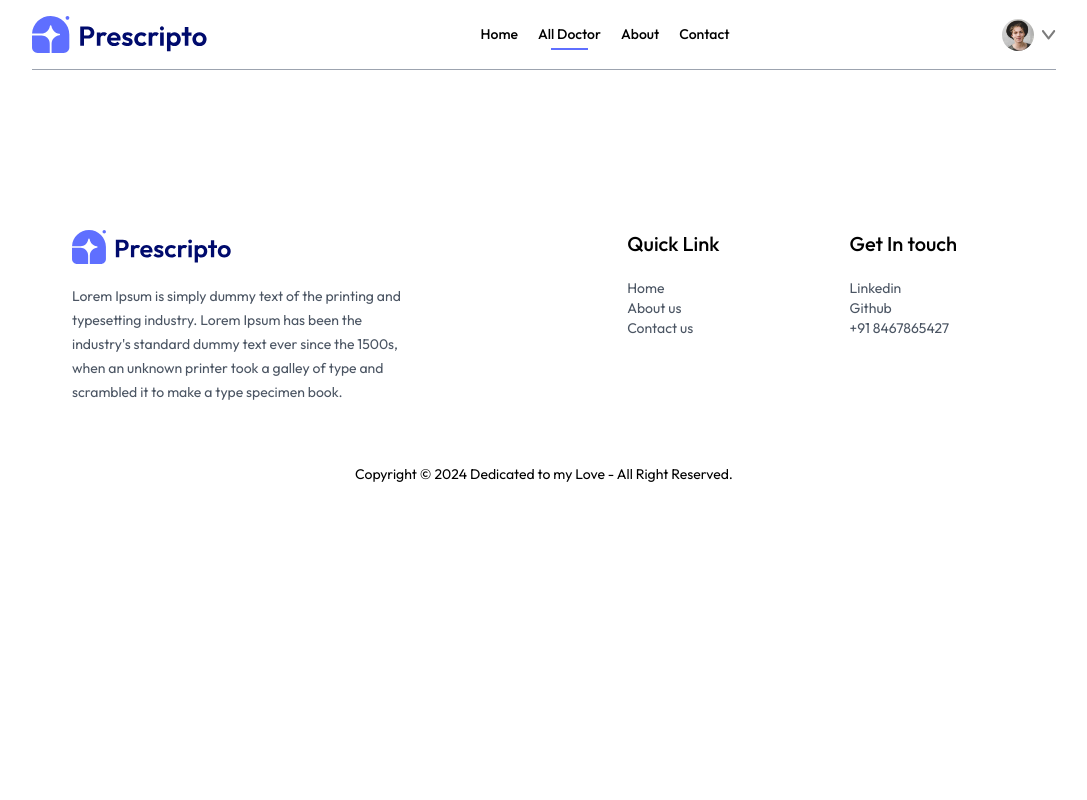
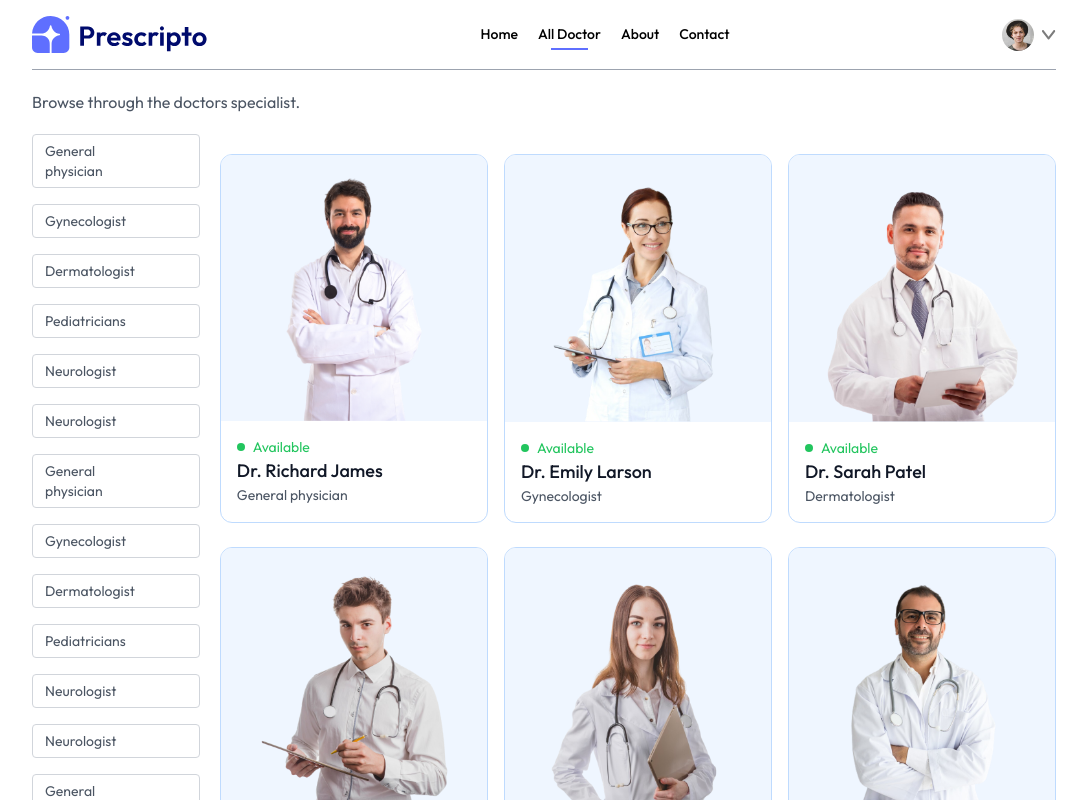
Before and after one commit to fThAbhishek-Pandey/DoctorG, a React (Vite) app: page /doctors in a window 1280 px wide. Shown: the top 800 px of the page, without its empty margins (96-1183 px from the left). Built offline with nearby package versions, Linux system fonts and the light colour scheme.

Commit message:
doctors pages added

```diff
--- a/src/App.jsx
+++ b/src/App.jsx
@@ -4,6 +4,7 @@
 import Login from "./pages/Login";
 import About from "./pages/About";
 import Doctor from "./pages/Doctor";
+import Alldoctors from "./pages/AllDoctors";
 import Contact from "./pages/Contact";
 import MyApointment from "./pages/MyApointment";
 import MyProfile from "./pages/MyProfile";
@@ -18,7 +19,8 @@
         <Route path="/" element={<Home/>}/>
         <Route path="/login" element={<Login/>}/>
         <Route path="/about" element={<About/>}/>
-        <Route path="/doctos" element={<Doctor/>}/>
+        <Route path="/doctors" element={<Alldoctors/>}/>
+        <Route path="/doctors/:speciality" element={<Doctor/>}/>
         <Route path="/contact" element={<Contact/>}/>
         <Route path="/my-appointment" element={<MyApointment/>}/>
         <Route path="/my-profile" element={<MyProfile/>}/>
--- /dev/null
+++ b/src/components/Doctors/FilteredDocter.jsx
@@ -0,0 +1,26 @@
+import React from 'react'
+
+const FilteredDocter = ({doctors}) => {
+  return (
+    <div className='w-full grid grid-cols-auto gap-4 pt-5 gap-y-6 px-3 sm:px-0' >
+          {
+            doctors.map((item,idx)=>(
+              <div className='border border-blue-200 rounded-xl overflow-hidden cursor-pointer hover:translate-y-[-10px] transition-all duration-500' key={"fth02"+idx}>
+                  <img onClick={()=>(Navigate(`/appointment/${item._id}`))} className='bg-blue-50' src={item.image} alt={item.name} />
+                  <div className='p-4'>
+                      <div className='flex items-center text-sm gap-2 text-center text-green-500'>
+                          <p className='w-2 h-2 bg-green-500 rounded-full'></p>
+                          <p >Available</p>
+                      </div>
+                      <div>
+                          <p className='text-gray-900 text-lg font-medium '>{item.name}</p>
+                          <p className='text-gray-600 text-sm' >{item.speciality}</p>
+                      </div>
+                  </div>
+              </div>
+          ))}
+        </div>
+  )
+}
+
+export default FilteredDocter
--- /dev/null
+++ b/src/components/Doctors/NoDoctoter.jsx
@@ -0,0 +1,9 @@
+import React from 'react'
+
+const NoDoctoter = () => {
+  return (
+    <div>NoDoctoter</div>
+  )
+}
+
+export default NoDoctoter
--- /dev/null
+++ b/src/components/Doctors/specialist.jsx
@@ -0,0 +1,19 @@
+import React, {useContext} from 'react'
+import { AppContext } from '../../context/AppContext'
+import { useNavigate } from 'react-router-dom';
+const Specialist = ({specialist}) => {
+    const {doctors} = useContext(AppContext);
+    const navigate = useNavigate();
+    console.log(doctors);
+  return (
+    <div className='flex flex-col gap-4 text-sm text-gray-600'>{
+           doctors.map((item,index)=>{
+            console.log(item)
+              return ( <p onClick={()=> navigate(`/doctors/${item.speciality}`)} className={`w-[94vw] sm:w-auto pl-3 py-1.5 pr-16 border border-gray-300 rounded transition-all cursor-pointer ${item.speciality=== specialist ?"bg-indigo-100 text-black":""}`} key={"fth01"+index}>{item.speciality}</p>)
+            })
+       }
+    </div>
+  )
+}
+
+export default Specialist
--- a/src/components/Header.jsx
+++ b/src/components/home/Header.jsx
@@ -1,6 +1,5 @@
 import React from 'react'
-import { assets } from '../assets/assets'
-
+import { assets } from '../../assets/assets';
 const Header = () => {
   return (
       <div className='flex flex-col md:flex-row flex-wrap bg-primary rounded-lg md:px-10'>
--- a/src/components/SpeciallityMenu.jsx
+++ b/src/components/home/SpeciallityMenu.jsx
@@ -1,5 +1,5 @@
 import React from 'react'
-import { specialityData } from '../assets/assets'
+import { specialityData } from '../../assets/assets'
 import { Link } from 'react-router-dom'
 const SpeciallityMenu = () => {
   return (
--- a/src/components/TopDoctor.jsx
+++ b/src/components/home/TopDoctor.jsx
@@ -1,6 +1,6 @@
 import React, {useContext} from 'react'
 import { useNavigate } from 'react-router-dom'
-import { AppContext } from '../context/AppContext';
+import { AppContext } from '../../context/AppContext';
 
 
 const TopDoctor = () => {
--- a/src/components/banner.jsx
+++ b/src/components/home/banner.jsx
@@ -1,5 +1,5 @@
 import React from 'react'
-import {assets} from '../assets/assets'
+import { assets } from '../../assets/assets';
 import { useNavigate } from 'react-router-dom'
 const Banner = () => {
   const navigate = useNavigate();
--- a/src/components/navbar.jsx
+++ b/src/components/navbar.jsx
@@ -7,7 +7,7 @@
     const [token,setToken] = useState(true);
   return (
     <div className='flex items-center justify-between text-sm py-4 mb-5 border-b border-b-gray-400'>
-        <img className='w-44 cursor-pointer' src={assets.logo} alt="logo" />
+        <img onClick={()=>Navigate('/')} className='w-44 cursor-pointer' src={assets.logo} alt="logo" />
         <ul className='hidden md:flex items-start gap-5 font-medium'>
             <NavLink to='/'>
                 <li className='py-1'>Home</li>
--- /dev/null
+++ b/src/pages/AllDoctors.jsx
@@ -0,0 +1,22 @@
+import React ,{useContext}from 'react'
+import { AppContext } from '../context/AppContext'
+import FilteredDocter from '../components/Doctors/FilteredDocter';
+import Specialist from '../components/Doctors/specialist';
+const AllDoctors = () => {
+  const {doctors} = useContext(AppContext);
+  return (
+    <div>
+      <p className="text-gray-600">Browse through the doctors specialist.</p>
+      <div className="flex flex-col sm:flex-row items-start gap-5 mt-5">
+        <div>
+         <Specialist specialist={"-1"} />
+        </div>
+        <FilteredDocter doctors={doctors} />
+      </div>
+    </div>)
+
+  }
+
+
+
+export default AllDoctors
--- a/src/pages/Doctor.jsx
+++ b/src/pages/Doctor.jsx
@@ -1,9 +1,41 @@
-import React from 'react'
+import React, { useContext, useEffect, useState } from "react";
+import { useParams } from "react-router-dom";
+import { AppContext } from "../context/AppContext";
+import NoDoctoter from "../components/Doctors/NoDoctoter";
+import Specialist from "../components/Doctors/specialist";
+import FilteredDocter from "../components/Doctors/FilteredDocter";
+const Doctor = () => {
+  const { speciality } = useParams();
+  const [filterDoc, setFilterDoc] = useState([]);
+  const { doctors } = useContext(AppContext);
+  const applyFilter = () => {
+    if (speciality) {
+      setFilterDoc(
+        doctors.filter((doctor) => doctor.speciality === speciality)
+      );
+      console.log(filterDoc);
+    } else setFilterDoc(doctors);
+  };
+  useEffect(() => {
+    applyFilter();
+  }, [doctors, speciality]);
+  return (
+    <>
+      {filterDoc.length == 0 ? (
+        <NoDoctoter />
+      ) : (
+        <div>
+          <p className="text-gray-600">Browse through the doctors specialist.</p>
+          <div className="flex flex-col sm:flex-row items-start gap-5 mt-5">
+            <div>
+              <Specialist specialist={speciality} />
+            </div>
+            <FilteredDocter doctors={filterDoc} />
+          </div>
+        </div>
+      )}
+    </>
+  );
+};
 
-const Doctor = () => {
-  return (
-    <div>Docter</div>
-  )
-}
-
-export default Doctor
+export default Doctor;
--- a/src/pages/Home.jsx
+++ b/src/pages/Home.jsx
@@ -1,11 +1,11 @@
 import React from 'react'
-import Header from '../components/Header'
-import SpeciallityMenu from '../components/SpeciallityMenu'
-import TopDoctor from '../components/TopDoctor'
-import Banner from '../components/banner'
+import Header from '../components/home/Header'
+import SpeciallityMenu from '../components/home/SpeciallityMenu'
+import TopDoctor from '../components/home/TopDoctor'
+import Banner from '../components/home/banner'
 const Home = () => {
   return (
-    <div>Homepage
+    <div>
       <Header />
       <SpeciallityMenu/>
       <TopDoctor />
```
